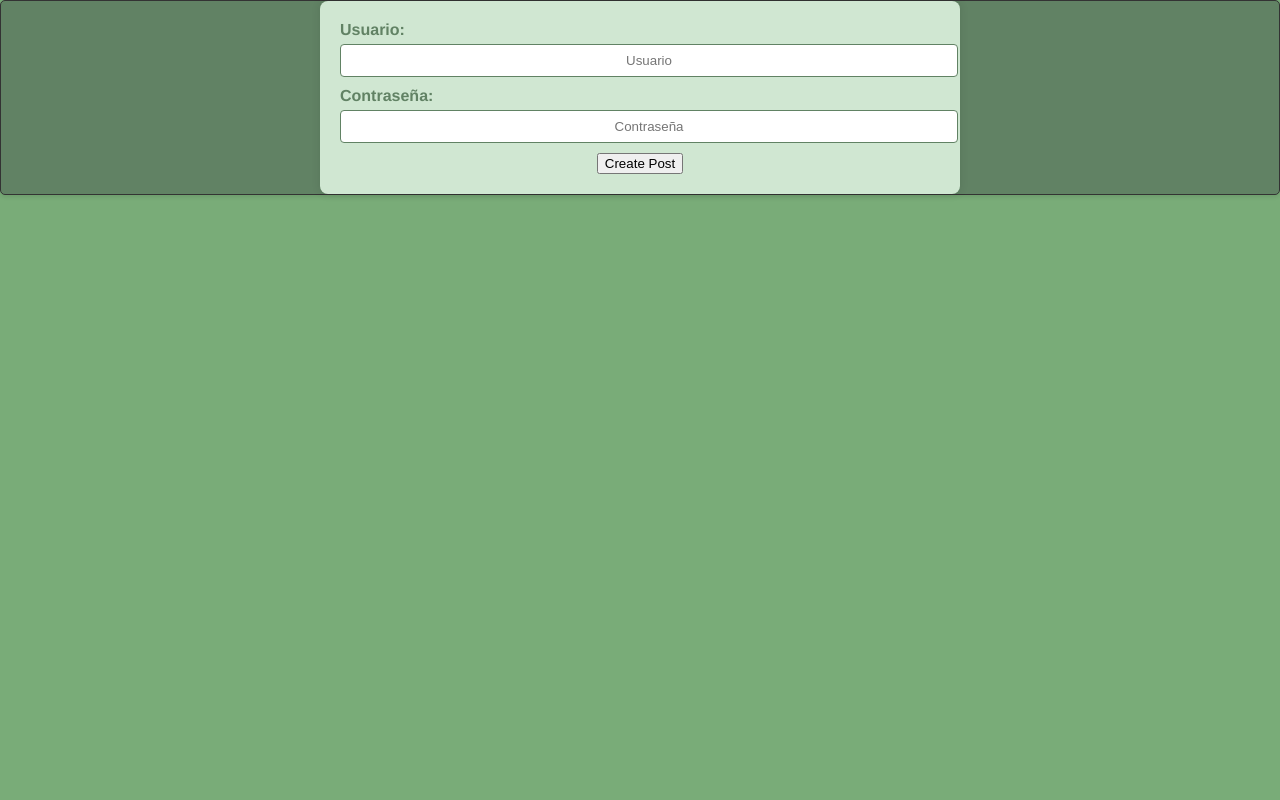
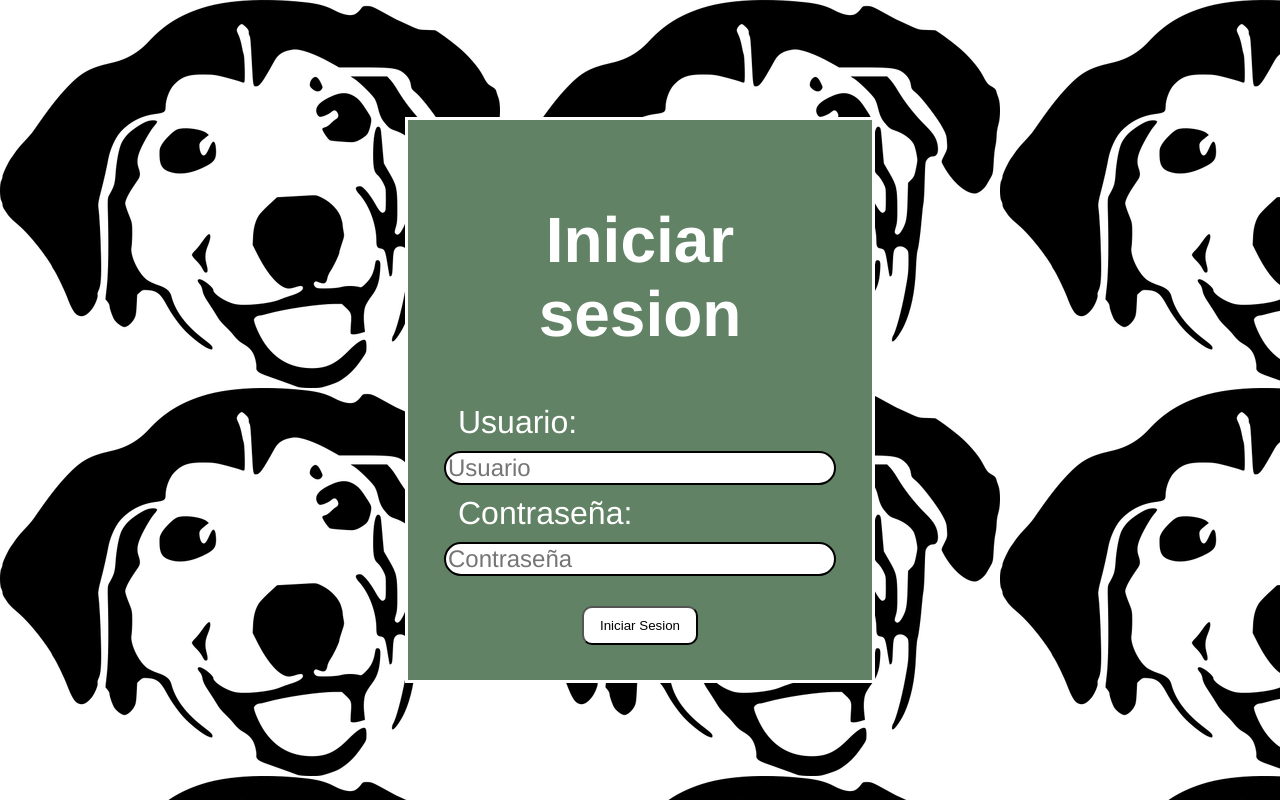
Before and after one commit to BPAguilera/kiltros, a React (Create React App) app in the folder client/: page / in a window 1280 px wide. Built offline with nearby package versions, Linux system fonts and the light colour scheme; no server answers.

Commit message:
Login bonito

```diff
--- a/client/src/pages/Login.js
+++ b/client/src/pages/Login.js
@@ -59,13 +59,14 @@ function Login() {
 
     return (
         <div className='ContenidoLogin'>
-            <div className="LoginTable">
+
                 <Formik
                     initialValues={initialValues}
                     onSubmit={onSubmit}
                     validationSchema={validationSchema}
                 >
-                    <Form className="formContainer">
+                    <Form className="FormLogin">
+                    <h1>Iniciar sesion</h1>
                         <label>Usuario: </label>
                         <ErrorMessage name="username" component="span" />
                         <Field
@@ -80,12 +81,13 @@ function Login() {
                             autocomplete="off"
                             id="inputCreatePost"
                             name="contrasena"
+                            type="password"
                             placeholder="Contraseña"
                         />
-                        <button type="submit">Create Post</button>
+                        <button type="submit">Iniciar Sesion</button>
                     </Form>
                 </Formik>
-            </div>
+
         </div>
     )
 }
--- a/client/src/pages_css/Login.css
+++ b/client/src/pages_css/Login.css
@@ -1,24 +1,64 @@
-.ContenidoLogin{
+.ContenidoLogin {
+    display: flex;
+    height: 100vh;
+    width: 100vw;
+    background-image: url('../../public/LogoKiltros.png');
+    justify-content: center;
+    align-items: center;
     flex-direction: column;
-    height: 100vh;
-    /* Ocupa toda la altura de la pantalla */
-    width: 100vw;
-    /* Ocupa todo el ancho de la pantalla */
-    position: absolute;
-    top: 0;
-    left: 0;
-    background-color: #79AC78;
+    font-family: 'Helvetica';
+    font-size: 28px;
+
 }
-.LoginTable{
-    /* Agregamos margen superior para evitar colisión con el encabezado */
-    border: 1px solid #333;
-    border-radius: 5px;
-    box-shadow: 0 2px 4px rgba(0, 0, 0, 0.1);
-    background-color: #618264;
-    color: #fff;
+
+.FormLogin {
+    width: 30%;
+    height: 60%;
+    padding: 40px;
+    border: 3px solid white;
+
     display: flex;
     flex-direction: column;
-    align-items: center;
-    justify-content: center;
+    color: white;
+    background-color: #618264;
+    font-family: 'Helvetica', Courier, monospace;
+    font-size: 32px;
+}
+
+.FormLogin label{
+    width: 10%;
+    font-size: 32px;
+    font-family: 'Helvetica', Courier, monospace;
+    padding: 10px;
+}
+
+.FormLogin input{
+    background-color: white;
+    width: 100%;
+    height: 8%;
+    border: 2px solid black;
+    border-radius: 20px;
+    color: black;
+    font-size: 24px;
+    align-self: center;
+    font-family: 'Helvetica', Courier, monospace;
 
 }
+
+.FormLogin button{
+    display: center;
+    margin-top: 30px;
+    padding: 10px;
+    background-color: white;
+    border-radius: 10px;
+    height: 10%;
+    width: 30%;
+    align-self: center;
+}
+
+.FormLogin button:hover{
+    background-color: #D0E7D2;
+}
+.Logo{
+    height: 52px;
+}
```
Also changed, not shown: client/public/LogoKiltros.png (added).
